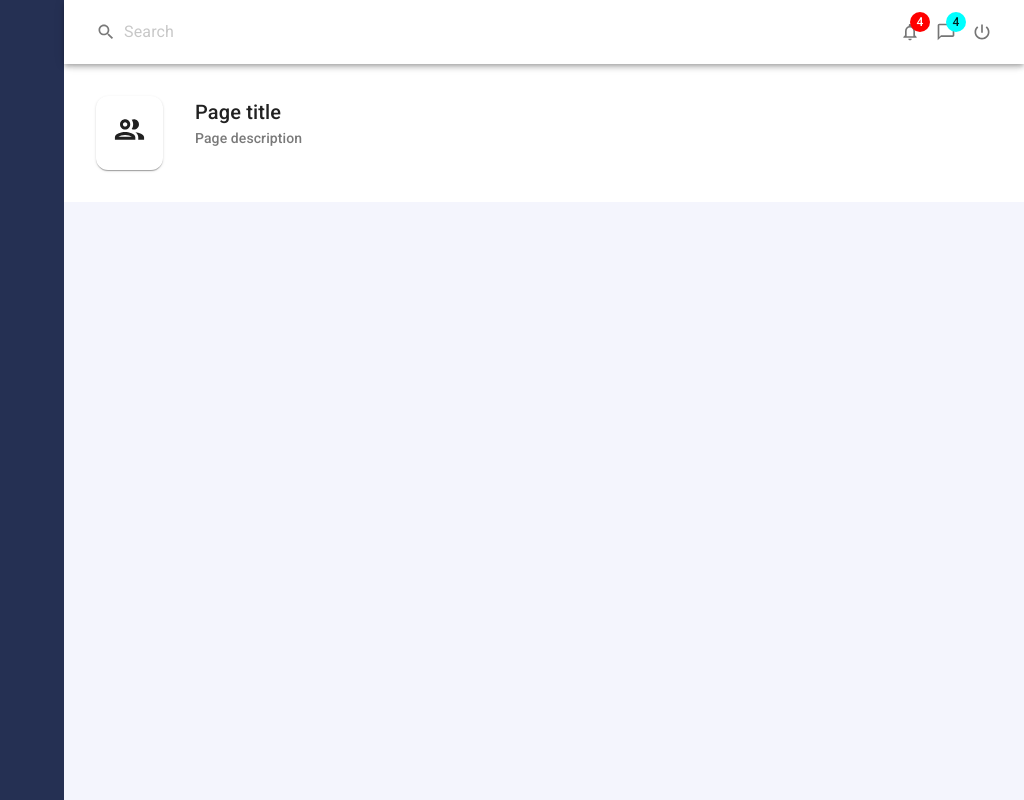
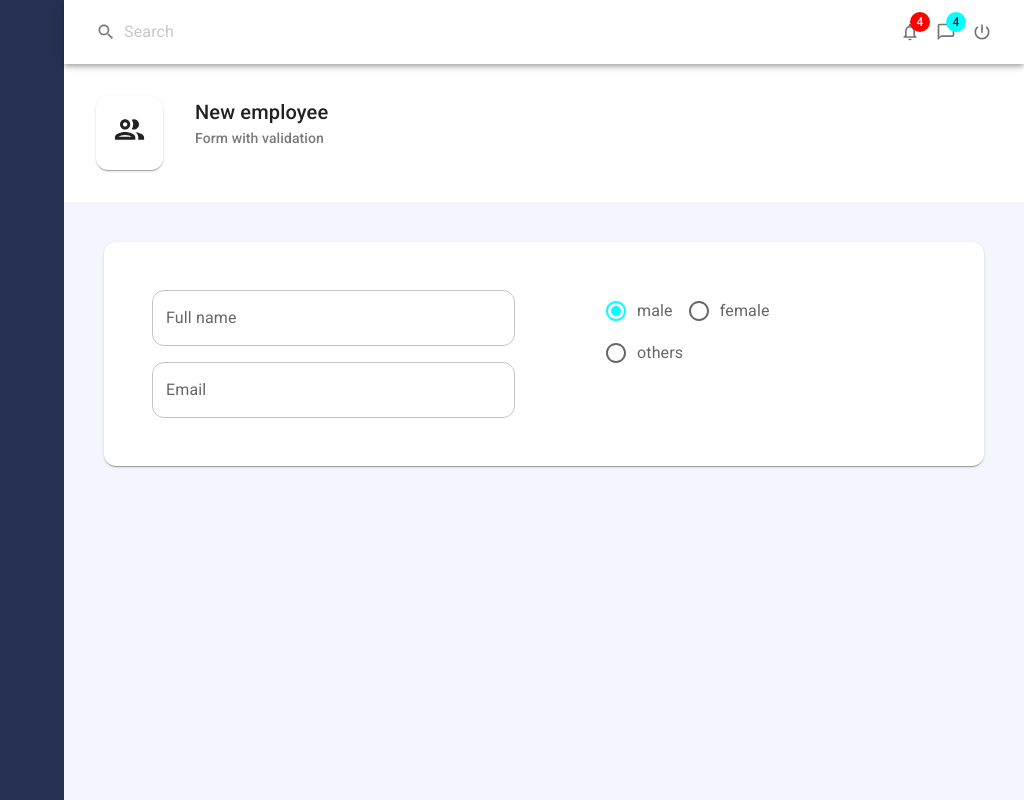
Before and after one commit to ganciaux/code_affection, a React (Create React App) app: page / in a window 1280 px wide. Shown: the whole page, without its empty margins (256-1280 px from the left). Built offline with nearby package versions, Linux system fonts and the light colour scheme.

Commit message:
Start form

```diff
--- a/src/App/App.js
+++ b/src/App/App.js
@@ -2,10 +2,10 @@ import React from 'react'
 import './App.css'
 import SideMenu from '../components/SideMenu'
 import Header from '../components/Header'
-import { createTheme, CssBaseline, ThemeProvider } from '@mui/material'
+import { createTheme, ThemeProvider } from '@mui/material/styles'
+import { CssBaseline } from '@mui/material'
 import { makeStyles } from '@mui/styles'
-import PageHeader from '../components/PageHeader'
-import { PeopleOutlineOutlined } from '@mui/icons-material'
+import Employees from '../pages/Employees/Employees'
 
 const theme = createTheme({
   palette: {
@@ -24,16 +24,6 @@ const theme = createTheme({
   shape: {
     borderRadius: '12px',
   },
-  overrides: {
-    MuiAppBar: {
-      root: {
-        transform: 'translateZ(0)',
-      },
-    },
-    props: {
-      MuiIconButton: { disableRipple: true },
-    },
-  },
 })
 
 const useStyles = makeStyles((theme) => ({
@@ -50,11 +40,7 @@ function App() {
       <SideMenu />
       <div className={classes.appMain}>
         <Header />
-        <PageHeader
-          title="Page title"
-          subTitle="Page description"
-          icon={<PeopleOutlineOutlined fontSize="large" />}
-        />
+        <Employees />
       </div>
       <CssBaseline />
     </ThemeProvider>
--- /dev/null
+++ b/src/components/useForm.js
@@ -0,0 +1,25 @@
+import React, { useState } from 'react'
+import { makeStyles } from '@mui/styles'
+
+const useStyles = makeStyles((theme) => ({
+  root: {
+    '& .MuiFormControl-root': {
+      width: '80%',
+      margin: theme.spacing(1),
+    },
+  },
+}))
+
+export function useForm(intialValues) {
+  const [values, setValues] = useState(intialValues)
+  const handleInputChange = (e) => {
+    const { name, value } = e.target
+    setValues({ ...values, [name]: value })
+  }
+  return { values, setValues, handleInputChange }
+}
+
+export function Form(props) {
+  const classes = useStyles()
+  return <form className={classes.root}>{props.children}</form>
+}
--- /dev/null
+++ b/src/pages/Employees/EmployeeForm.js
@@ -0,0 +1,77 @@
+import {
+  FormControl,
+  FormControlLabel,
+  FormLabel,
+  Grid,
+  Radio,
+  RadioGroup,
+  TextField,
+} from '@mui/material'
+import React from 'react'
+import { useForm, Form } from '../../components/useForm'
+
+const intialValues = {
+  id: 0,
+  fullName: '',
+  email: '',
+  mobile: '',
+  city: '',
+  gender: 'male',
+  departmendId: '',
+  hireDate: new Date(),
+  isPermanent: false,
+}
+
+export default function EmployeeForm() {
+  const { values, setValues, handleInputChange } = useForm(intialValues)
+  return (
+    <Form>
+      <Grid container>
+        <Grid item sx={6}>
+          <TextField
+            variant="outlined"
+            label="Full name"
+            name="fullName"
+            value={values.fullName}
+            onChange={handleInputChange}
+          />
+          <TextField
+            variant="outlined"
+            label="Email"
+            name="email"
+            value={values.email}
+            onChange={handleInputChange}
+          />
+        </Grid>
+        <Grid item sx={6}>
+          <FormControl>
+            <FormLabel>
+              <RadioGroup
+                row
+                name="gender"
+                value={values.gender}
+                onChange={handleInputChange}
+              >
+                <FormControlLabel
+                  value="male"
+                  control={<Radio></Radio>}
+                  label="male"
+                ></FormControlLabel>
+                <FormControlLabel
+                  value="female"
+                  control={<Radio></Radio>}
+                  label="female"
+                ></FormControlLabel>
+                <FormControlLabel
+                  value="others"
+                  control={<Radio></Radio>}
+                  label="others"
+                ></FormControlLabel>
+              </RadioGroup>
+            </FormLabel>
+          </FormControl>
+        </Grid>
+      </Grid>
+    </Form>
+  )
+}
--- /dev/null
+++ b/src/pages/Employees/Employees.js
@@ -0,0 +1,29 @@
+import React from 'react'
+import EmployeeForm from './EmployeeForm'
+import PageHeader from '../../components/PageHeader'
+import { PeopleOutlineOutlined } from '@mui/icons-material'
+import { Paper } from '@mui/material'
+import { makeStyles } from '@mui/styles'
+
+const useStyles = makeStyles((theme) => ({
+  pageContent: {
+    margin: theme.spacing(5),
+    padding: theme.spacing(5),
+  },
+}))
+
+export default function Employees() {
+  const classes = useStyles()
+  return (
+    <>
+      <PageHeader
+        title="New employee"
+        subTitle="Form with validation"
+        icon={<PeopleOutlineOutlined fontSize="large" />}
+      />
+      <Paper className={classes.pageContent}>
+        <EmployeeForm />
+      </Paper>
+    </>
+  )
+}
```
